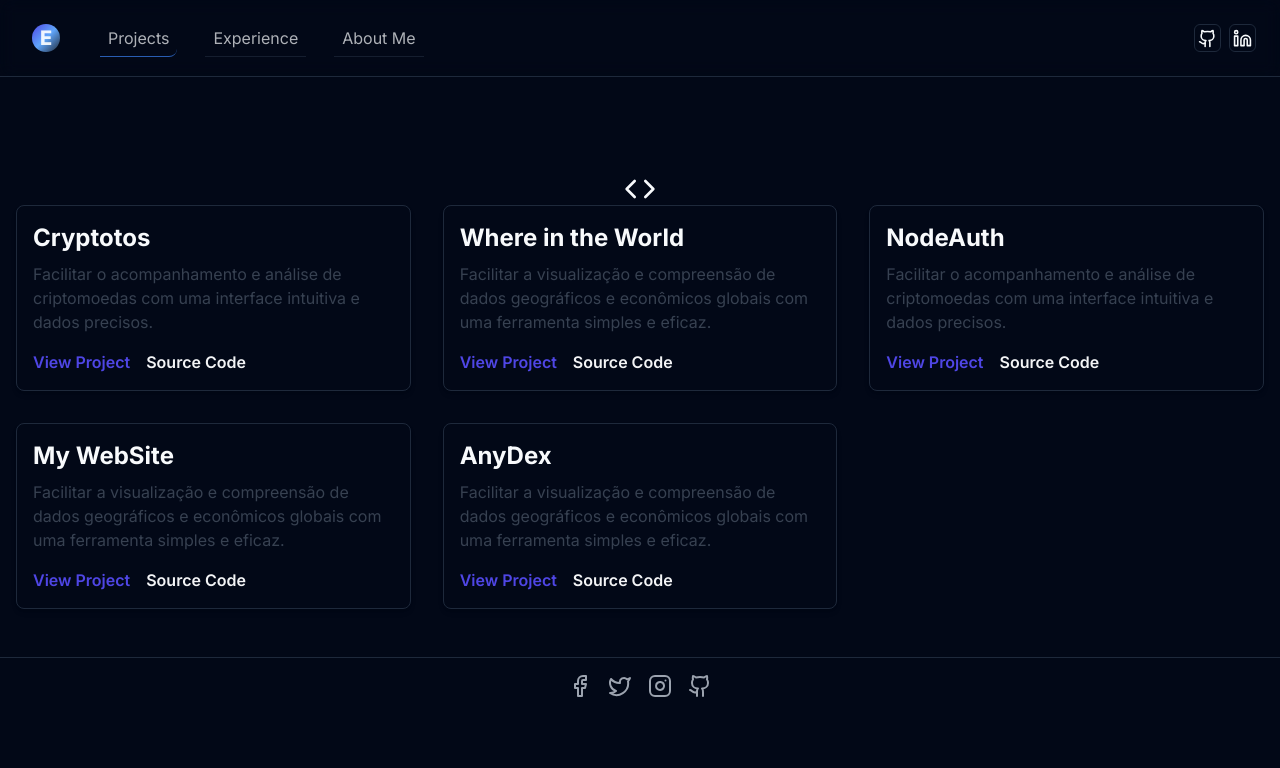
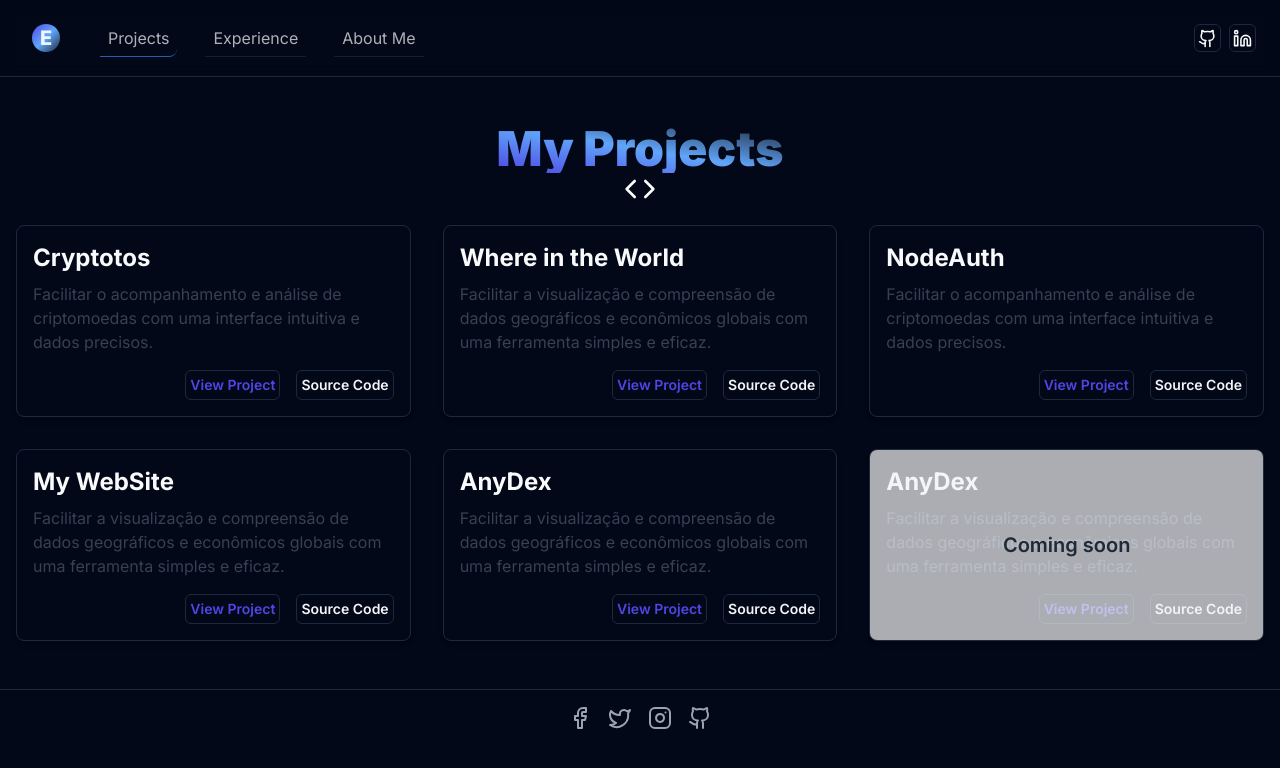
Before and after one commit to e17gomes/EduardoDev, a Next.js app in the folder eduardo-v1/: page /projects in a window 1280 px wide. Shown: the top 768 px of the page. Built offline with nearby package versions, Linux system fonts and the light colour scheme.

Commit message:
feat: style: changes in projects

```diff
--- a/eduardo-v1/components/layout/Projects.tsx
+++ b/eduardo-v1/components/layout/Projects.tsx
@@ -1,6 +1,10 @@
+'use client'
 import { Code } from 'lucide-react';
+import { useState } from 'react'; // Importar useState para controle de hover
 
 export default function ProjectsGrid() {
+  const [hoverIndex, setHoverIndex] = useState(null); // Estado para armazenar o índice do item hoverizado
+
   const projects = [
     {
       title: "Cryptotos",
@@ -37,15 +41,21 @@ export default function ProjectsGrid() {
       linkWeb: "/project-5", // Link para visualização
       linkSrc: "/project-5", // Link para o código-fonte
     },
+    {
+      title: "AnyDex",
+      description: "Facilitar a visualização e compreensão de dados geográficos e econômicos globais com uma ferramenta simples e eficaz.",
+      imageUrl: "/path-to-image-2.jpg",
+      linkWeb: "/project-5", // Link para visualização
+      linkSrc: "/project-5", // Link para o código-fonte
+    },
     // Add more projects here
-    // after take the projects of github
   ];
 
   return (
     <section className="py-12">
       <div className="container mx-auto px-4">
-        <div className='flex flex-col justify-center items-center '>
-          <h2 className="text-3xl sm:text-4xl lg:text-5xl flex gap-2 font-black m-auto bg-gadient-to-tr from-indigo-600 via-blue-400 to-gray-800 bg-clip-text text-transparent">
+        <div className='flex flex-col justify-center items-center mb-5'>
+          <h2 className="text-3xl sm:text-4xl lg:text-5xl flex gap-2 font-black m-auto bg-gradient-to-tr from-indigo-600 via-blue-400 to-gray-800 bg-clip-text text-transparent">
             My Projects
           </h2>
           <Code size={32} />
@@ -55,26 +65,35 @@ export default function ProjectsGrid() {
           {projects.map((project, index) => (
             <div
               key={index}
-              className="bg-inherit border rounded-lg shadow-md overflow-hidden hover:shadow-xl transition-shadow duration-300"
+              onMouseEnter={() => setHoverIndex(index)}
+              onMouseLeave={() => setHoverIndex(null)}
+              className={`bg-inherit border rounded-lg shadow-md overflow-hidden hover:shadow-xl transition-shadow duration-300 relative`}
             >
               <div className="p-4">
                 <h3 className="text-2xl font-bold mb-2">{project.title}</h3>
-                <p className="text-gray-700 mb-4 line-clamp-3 hover:line-clamp-none ease-in-out cursor-auto">{project.description}</p>
-                <section className="flex gap-4">
+                <p className={`text-gray-700 mb-4 transition-all duration-300 ${hoverIndex === index ? 'line-clamp-none' : 'line-clamp-3'}`}>
+                  {project.description}
+                </p>
+                <section className="flex gap-4 text-sm justify-end">
                   <a
                     href={project.linkWeb}
-                    className="text-indigo-600 ease-in-out font-semibold hover:text-indigo-800"
+                    className="text-indigo-600 border p-1 rounded-md ease-in-out font-semibold hover:text-indigo-800"
                   >
                     View Project
                   </a>
                   <a
                     href={project.linkSrc}
-                    className="text-gray-100 ease-in-out font-semibold hover:text-gray-300"
+                    className="text-gray-100 border p-1 rounded-md ease-in-out font-semibold hover:text-gray-300"
                   >
                     Source Code
                   </a>
                 </section>
               </div>
+              {projects.length - 1 === index &&
+                <div className='p-4 flex items-center justify-center absolute inset-0 bg-gray-100 bg-opacity-70'>
+                  <span className="text-xl font-semibold text-gray-800">Coming soon</span>
+                </div>
+              }
             </div>
           ))}
         </div>
```
